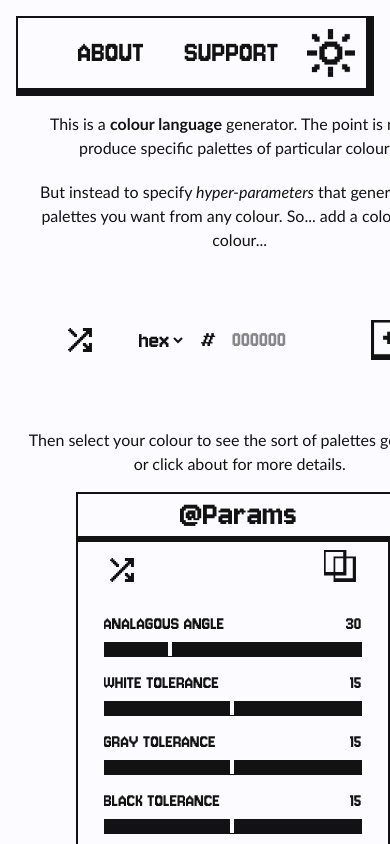
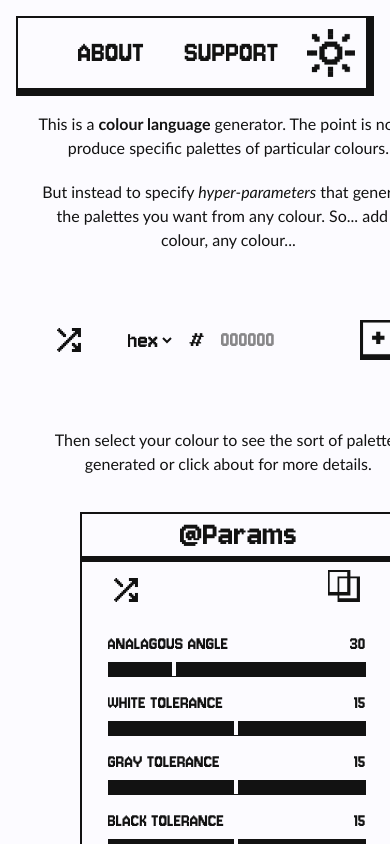
Before and after one commit to mharkness1/iris, a React (Vite) app: page / in a window 390 px wide. Built offline with nearby package versions, Linux system fonts and the light colour scheme.

Commit message:
H: mobile tweaks

```diff
--- a/src/App.css
+++ b/src/App.css
@@ -47,8 +47,8 @@ html, body {
   @media (width < 1024px) {
     flex-direction: column;
     height: auto;
-    min-width: 100%;
-    width: 100%;
+    min-width: 95%;
+    width: 95%;
   }
 }
 
--- a/src/components/Sidebar/colour_Toggle.tsx
+++ b/src/components/Sidebar/colour_Toggle.tsx
@@ -6,9 +6,9 @@ type Props = {
 
 const ColourToggleButton: React.FC<Props> = ({ handler }) => {
     return(
-        <button className="lg:w-12 w-auto h-12 ColourToggleButton flex justify-center items-center px-1" onClick={handler}>
+        <button className="lg:w-12 h-12 ColourToggleButton flex justify-center items-center px-1" onClick={handler}>
             <svg
-            width=""
+            width="40px"
             height="65%"
             viewBox="0 0 90 83"
             version="1.1"
--- a/src/components/Sidebar/colour_block/colour_block.tsx
+++ b/src/components/Sidebar/colour_block/colour_block.tsx
@@ -29,7 +29,7 @@ const ColourBlock: React.FC<Props> = ({ colour }) => {
 
 
     return (
-        <div className={'colour-block m-3'} style={{ background: cssColour,  border: isPrimaryColour ? '2px solid white' : '2px solid ' + cssColour}} onClick={() => handlePrimaryColour(colour)}>
+        <div className={'colour-block m-3'} style={{ background: cssColour,  border: isPrimaryColour ? '2px solid var(--color-secondary)' : '2px solid ' + cssColour}} onClick={() => handlePrimaryColour(colour)}>
             <div className='text-center w-full self-center'>
                 <p style={{ color: useWhite ? "#ffffff" : "#000000" }} className='text-sm'>#{colour.hex.toUpperCase()}</p>
             </div>
--- a/src/components/Sidebar/param_Sidebar.tsx
+++ b/src/components/Sidebar/param_Sidebar.tsx
@@ -16,8 +16,8 @@ const ParamSidebar: React.FC = () => {
     }
 
     return (
-        <div className='sidebar-wrapper param-sidebar-wrapper'>
-            <div className={`sidebar gap-3 h-full pb-6 left-0 ${paramSidebar ? 'w-80 border-2 border-r-8 border-b-8 mr-2 open' : 'w-0 border-0 border-r-0 border-b-0 mr-1 closed'}`}>
+        <div className='sidebar-wrapper param-sidebar-wrapper pt-5 lg:pt-0'>
+            <div className={`sidebar gap-3 h-full pb-6 left-0 ${paramSidebar ? 'w-80 border-2 border-r-8 border-b-8 lg:mr-2 open' : 'w-0 border-0 border-r-0 border-b-0 mr-1 closed'}`}>
                 <div className="text-center">
                     <p className='hidden lg:block'>&lt;Params /&gt;</p>
                 <div className='flex justify-between items-center mx-8 my-2'>
--- a/src/components/pages/populated.tsx
+++ b/src/components/pages/populated.tsx
@@ -14,11 +14,11 @@ const Populated: React.FC = () => {
             <div className="main-section">
                 <div className="flex flex-row items-center justify-between">
                     <div className="self-start flex flex-row items-center gap-6">
-                        <p className="text-[2.5rem] pixel-font">#{primaryColour.hex.toUpperCase()}</p>
-                        <button onClick={() => setPaletteDisplay("all")}><p className="text-[2rem] pixel-font hover:underline decoration-4">All</p></button>
-                        <button onClick={() => setPaletteDisplay("fixed")}><p className="text-[2rem] pixel-font hover:underline decoration-4">Fixed</p></button>
-                        <button onClick={() => setPaletteDisplay("variable")}><p className="text-[2rem] pixel-font hover:underline decoration-4">Variable</p></button>
-                        <button onClick={() => setPaletteDisplay("spectrum")}><p className="text-[2rem] pixel-font hover:underline decoration-4">Spectrum</p></button>
+                        <p className="text-[2.2rem] pixel-font">#{primaryColour.hex.toUpperCase()}</p>
+                        <button onClick={() => setPaletteDisplay("all")}><p className="text-[1.8em] pixel-font hover:underline decoration-4">All</p></button>
+                        <button onClick={() => setPaletteDisplay("fixed")}><p className="text-[1.8rem] pixel-font hover:underline decoration-4">Fixed</p></button>
+                        <button onClick={() => setPaletteDisplay("variable")}><p className="text-[1.8rem] pixel-font hover:underline decoration-4">Variable</p></button>
+                        <button onClick={() => setPaletteDisplay("spectrum")}><p className="text-[1.8rem] pixel-font hover:underline decoration-4">Spectrum</p></button>
                     </div>
                 </div>
                 <PalettePage paletteDisplay={paletteDisplay}/>
```
